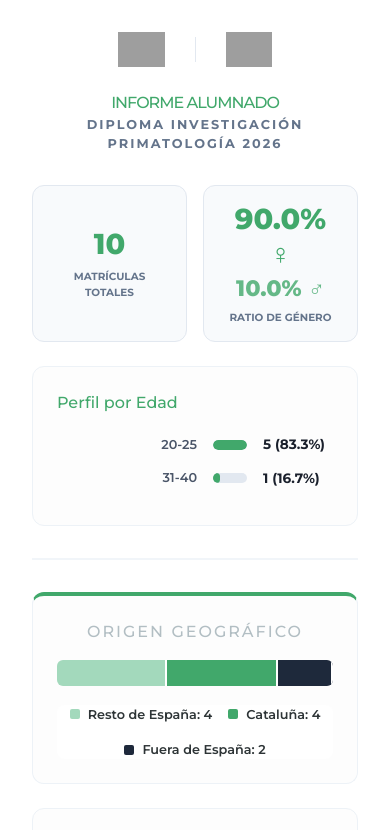
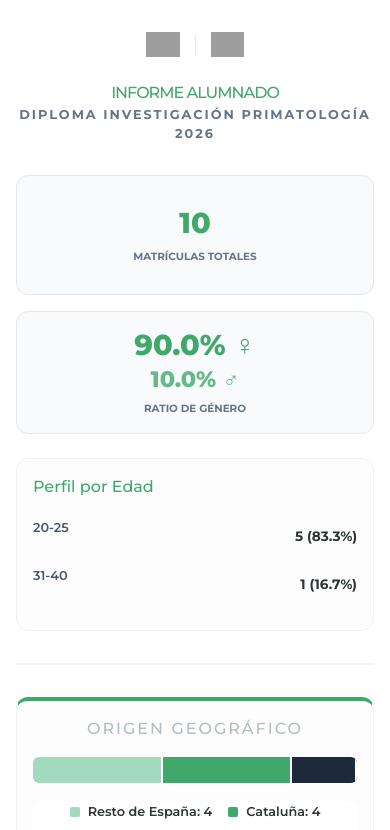
Before and after one commit to MONATYC/info_alumnas, a plain HTML site: page index.html in a window 390 px wide. Shown: the top 830 px of the page. Drawn offline with nearby package versions, Linux system fonts and the light colour scheme; grey boxes are pictures that could not be loaded.

Commit message:
modified:   index.html

```diff
--- a/index.html
+++ b/index.html
@@ -9,19 +9,25 @@
 <style>
   body {
     font-family: "Montserrat", sans-serif;
-    background-color: #fbfbfb;
+    background-color: #f3f4f6;
     color: #2d3436;
     line-height: 1.5;
     font-size: 16px;
+    display: flex;
+    justify-content: center;
+    padding: 2rem 1rem;
+    min-height: 100vh;
   }
   .container-narrow {
-    max-width: 650px;
+    width: 100%;
+    max-width: 800px;
     margin: 0 auto;
     background: white;
-    padding: 2rem;
-    box-shadow: 0 0 40px rgba(0,0,0,0.05);
+    padding: 2.5rem;
+    border-radius: 16px;
+    box-shadow: 0 4px 6px -1px rgba(0, 0, 0, 0.1), 0 2px 4px -1px rgba(0, 0, 0, 0.06);
   }
-  h1 { font-size: 2.2rem; font-weight: 900; color: #41a86b; text-transform: uppercase; margin-bottom: 0.5rem; letter-spacing: -1px; }
+  h1 { font-size: 2.2rem; font-weight: 900; color: #41a86b; text-transform: uppercase; margin-bottom: 0.5rem; letter-spacing: -1px; text-align: center; }
   h2 { font-size: 1.6rem; font-weight: 800; color: #2d3436; margin: 2rem 0 1rem 0; border-left: 6px solid #41a86b; padding-left: 1rem; text-transform: uppercase; }
   h3 { font-size: 1.2rem; font-weight: 700; color: #41a86b; margin: 1.5rem 0 0.8rem 0; }
   h4 { font-size: 0.9rem; font-weight: 800; color: #b2bec3; text-transform: uppercase; letter-spacing: 2px; margin-bottom: 1rem; }
@@ -34,12 +40,12 @@
   .kpi-label { font-size: 0.65rem; font-weight: 700; color: #64748b; text-transform: uppercase; margin-top: 0.5rem; }
 
   .bar-row { display: flex; align-items: center; margin: 0.8rem 0; gap: 1rem; }
-  .bar-label { width: 140px; font-size: 0.8rem; font-weight: 600; color: #4a5568; text-align: right; overflow: hidden; text-overflow: ellipsis; white-space: nowrap; }
+  .bar-label { width: 140px; font-size: 0.8rem; font-weight: 600; color: #4a5568; text-align: right; overflow: hidden; text-overflow: ellipsis; white-space: nowrap; flex-shrink: 0; }
   .bar-track { flex: 1; height: 10px; background: #e2e8f0; border-radius: 5px; overflow: hidden; }
   .bar-fill { height: 100%; background: #41a86b; border-radius: 5px; }
-  .bar-value { width: 70px; font-size: 0.85rem; font-weight: 700; color: #1a202c; }
+  .bar-value { width: 70px; font-size: 0.85rem; font-weight: 700; color: #1a202c; text-align: right; }
 
-  .legend { display: flex; flex-wrap: wrap; gap: 1rem; margin-top: 1rem; padding: 1rem; background: #fff; border: 1px dashed #e2e8f0; border-radius: 8px; }
+  .legend { display: flex; flex-wrap: wrap; gap: 1rem; margin-top: 1rem; padding: 1rem; background: #fff; border: 1px dashed #e2e8f0; border-radius: 8px; justify-content: center; }
   .legend-item { display: flex; align-items: center; gap: 0.5rem; font-size: 0.8rem; font-weight: 600; }
   .legend-dot { width: 10px; height: 10px; border-radius: 2px; }
 
@@ -49,8 +55,27 @@
 
   .footer { margin-top: 4rem; text-align: center; font-size: 0.75rem; color: #94a3b8; font-weight: 600; text-transform: uppercase; letter-spacing: 1px; }
 
+  .header-logos { display: flex; justify-items: center; align-items: center; gap: 30px; margin-bottom: 1.5rem; justify-content: center; }
+
+  @media (max-width: 640px) {
+    body { padding: 1rem 0; background-color: white; }
+    .container-narrow { box-shadow: none; padding: 1rem; max-width: 100%; border-radius: 0; }
+    h1 { font-size: 1.6rem; }
+    h2 { font-size: 1.3rem; margin: 1.5rem 0 0.8rem 0; border-left-width: 4px; }
+    .kpi-grid { grid-template-columns: 1fr; }
+    .bar-row { flex-direction: column; align-items: stretch; gap: 0.3rem; margin-bottom: 1.2rem; }
+    .bar-label { width: 100%; text-align: left; margin-bottom: 2px; }
+    .bar-value { width: 100%; text-align: right; margin-top: -1.4rem; position: relative; z-index: 2; color: #2d3436; }
+    .bar-track { height: 12px; }
+    .header-logos { gap: 15px; }
+    .header-logos img { height: 25px !important; }
+    .header-logos div { height: 20px !important; }
+    .card { padding: 1rem; }
+  }
+
   @media print {
-    .container-narrow { box-shadow: none; max-width: 100%; }
+    .container-narrow { box-shadow: none; max-width: 100%; padding: 0; }
+    body { background: white; }
   }
 </style>
 </head>
@@ -59,7 +84,7 @@
 <div class="container-narrow">
 
   <header style="text-align: center; margin-bottom: 2rem;">
-    <div style="display: flex; justify-items: center; align-items: center; gap: 30px; margin-bottom: 1.5rem; justify-content: center;">
+    <div class="header-logos">
       <img src="https://fundaciomona.org/wp-content/uploads/2023/09/logo.png" style="height: 35px;">
       <div style="width: 1px; height: 25px; background: #e2e8f0;"></div>
       <img src="https://www.fundacioudg.org/image/fundacio_UdG_25_es.png" style="height: 35px;">
```
